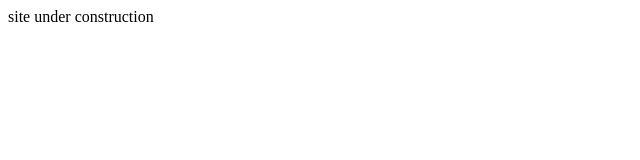
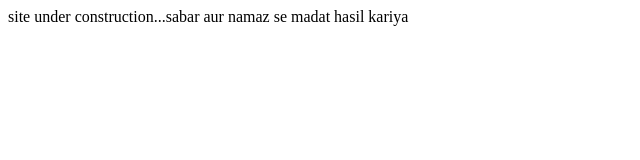
Before and after one commit to adilbinhaid/devopscreators, a plain HTML site: page index.html in a window 1280 px wide. Shown: the whole page, without its empty margins (0-640 px from the left). Drawn offline with Linux system fonts and the light colour scheme.

Commit message:
Update index.html

```diff
--- a/index.html
+++ b/index.html
@@ -1 +1 @@
-<html>site under construction</html>
+<html>site under construction...sabar aur namaz se madat hasil kariya</html>
```
